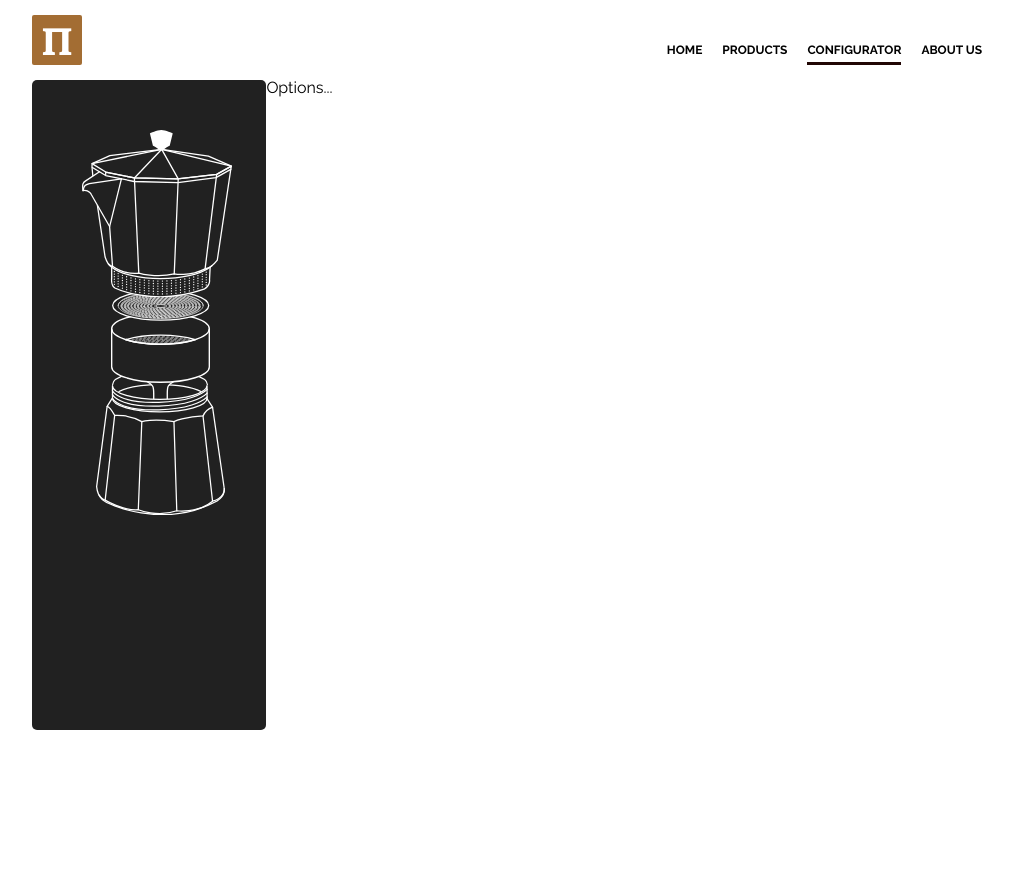
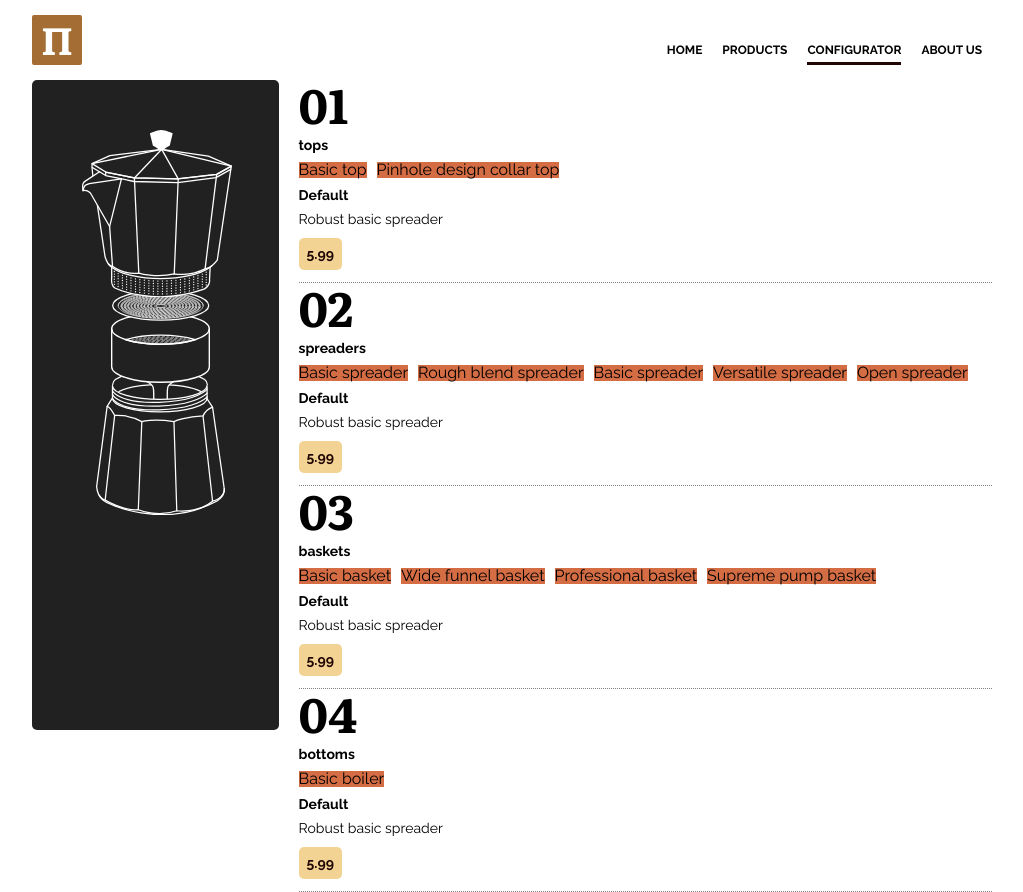
Before and after one commit to rafael-mindreau/percolator-poc, a React (Create React App) app: page /configurator in a window 1280 px wide. Shown: the whole page, without its empty margins (128-1151 px from the left). Before the commit the page ends 800 px from the top, so only its background shows below. Built offline with nearby package versions, Linux system fonts and the light colour scheme.

Commit message:
Redux and options upgrade

```diff
--- a/package.json
+++ b/package.json
@@ -5,8 +5,10 @@
   "dependencies": {
     "react": "^16.8.6",
     "react-dom": "^16.8.6",
+    "react-redux": "^7.1.0",
     "react-router-dom": "^5.0.1",
-    "react-scripts": "3.0.1"
+    "react-scripts": "3.0.1",
+    "redux": "^4.0.4"
   },
   "scripts": {
     "start": "react-scripts start",
--- a/src/components/Configurator.js
+++ b/src/components/Configurator.js
@@ -1,11 +1,53 @@
 import React from 'react';
+import { connect } from 'react-redux';
 import PercolatorAssembly from './PercolatorAssembly';
+import options from '../constants/options';
 import './Configurator.scss';
 
-function Configurator() {
+function Configurator({ spreader }) {
   const style = {
     backgroundColor: '#212121',
   };
+
+  console.log(options.spreaders);
+
+  const mappedOptions = Object.keys(options).map((partKey, index) => {
+    // Put choices per part into a list
+    const part = options[partKey];
+    const optionsPerPart = Object.keys(part).map((optionKey) => {
+      const option = part[optionKey];
+
+      return (
+        <div className="choice">
+          {option.name}
+        </div>
+      );
+    });
+
+    // Normalise number to have an appended 0 if not higher than 10
+    const optionNumber = index >= 9 ? index : `0${index + 1}`;
+
+    // Display option and its choices
+    // TODO also display options
+    return (
+      <div className="option">
+        <h2 className="option-number">{optionNumber}</h2>
+        <h3 className="option-title">{partKey}</h3>
+        <div className="choices">
+          {optionsPerPart}
+        </div>
+        <h3 className="choice-title">Default</h3>
+        <p className="choice-description">
+          {spreader.description}
+        </p>
+        <div className="bottom-bar">
+          <span className="cost">
+            {spreader.price}
+          </span>
+        </div>
+      </div>
+    );
+  });
 
   return (
     <div className="configurator">
@@ -13,10 +55,15 @@ function Configurator() {
         <PercolatorAssembly open backgroundColor={style.backgroundColor} />
       </div>
       <div className="options">
-        Options...
+        {mappedOptions}
       </div>
     </div>
   );
 }
 
-export default Configurator;
+const mapStateToProps = state => ({
+  top: state.config.top,
+  spreader: state.config.spreader,
+});
+
+export default connect(mapStateToProps)(Configurator);
--- a/src/components/Configurator.scss
+++ b/src/components/Configurator.scss
@@ -1,19 +1,79 @@
+@import '../constants/colors.scss';
+@import '../constants/shadows.scss';
+
 // Width of the viewport for the percolator assembly
-$viewport-width: 150px;
+$assembly-view-width: 150px;
+$assembly-view-padding: 50px;
 
 .configurator {
   display: flex;
   justify-content: space-between;
 
   .result-viewport {
-    padding: 50px;
-    width: $viewport-width;
+    padding: $assembly-view-padding;
+    width: $assembly-view-width;
     height: 550px;
 
     border-radius: 5px;
   }
 
   .options {
-    width: calc(100% - $viewport-width);
+    margin-left: 20px;
+    width: calc(100% - (#{$assembly-view-width} + (#{$assembly-view-padding} * 2)));
+
+    .option {
+      border-bottom: 1px dotted grey;
+
+      .option-number {
+        font-size: 48px;
+        font-family: 'Literata', serif;
+        font-weight: 700;
+      }
+
+      .option-title, .choice-title {
+        margin: 10px 0;
+        font-weight: 700;
+        font-size: 14px;
+      }
+
+      .choices {
+        display: flex;
+        justify-content: flex-start;
+
+        .choice {
+          margin: 0 5px;
+          background-color: $main-color;
+
+          &:first-child {
+            margin-left: 0;
+          }
+
+          &:last-child {
+            margin-right: 0;
+          }
+        }
+      }
+
+      .choice-description {
+        font-size: 14px;
+      }
+
+      .bottom-bar {
+        margin: 20px 0;
+
+        .cost {
+          max-width: 55px;
+          padding: 8px;
+
+          font-size: 14px;
+          font-weight: 700;
+          text-align: center;
+
+          background-color: $light-foreground;
+          color: $dark-text;
+          border-radius: 5px;
+        }
+      }
+    }
   }
 }
--- /dev/null
+++ b/src/constants/options.js
@@ -0,0 +1,96 @@
+const options = {
+  tops: {
+    basic: {
+      name: 'Basic top',
+      component: '',
+      perspectiveComponent: '',
+      description: 'Comes with a basic, robust diffuser, the top lid, and a threaded collar.',
+      price: 15.55,
+    },
+    pinholed: {
+      name: 'Pinhole design collar top',
+      component: '',
+      perspectiveComponent: '',
+      description: 'Special pinholed collar to better dissipate the heat.',
+      price: 18.99,
+    },
+  },
+  spreaders: {
+    basic: {
+      name: 'Basic spreader',
+      component: '',
+      perspectiveComponent: '',
+      description: 'Robust basic spreader',
+      price: 5.99,
+    },
+    rough: {
+      name: 'Rough blend spreader',
+      component: '',
+      perspectiveComponent: '',
+      description: 'Spreader with wider openings to allow through larger grain. If you like your dark and strong, then this is just for you.',
+      price: 7.99,
+    },
+    fine: {
+      name: 'Basic spreader',
+      component: '',
+      perspectiveComponent: '',
+      description: 'Spreader that comes with a much finer pitch, and needle-point pierced holes. This ensures a much longer brew, with a smoother texture, and great in taste.',
+      price: 9.99,
+    },
+    versatile: {
+      name: 'Versatile spreader',
+      component: '',
+      perspectiveComponent: '',
+      description: 'Comes with rubber stops that allow you to choose which openings are used. This allows you to select a finer or rough texture in your blend.',
+      price: 11.55,
+    },
+    open: {
+      name: 'Open spreader',
+      component: '',
+      perspectiveComponent: '',
+      description: 'Very high pitch spreader that enables you to leave the brew on for a lot longer. This ensures a much richer and deep taste.',
+      price: 8.50,
+    },
+  },
+  baskets: {
+    basic: {
+      name: 'Basic basket',
+      component: '',
+      perspectiveComponent: '',
+      description: 'The standard basket has the default funnel and pitch.',
+      price: 5.99,
+    },
+    wide: {
+      name: 'Wide funnel basket',
+      component: '',
+      perspectiveComponent: '',
+      description: 'This basket is ideal for espresso coffe, as its wider funnel allows you to brew your coffee a lot quicker.',
+      price: 5.99,
+    },
+    pro: {
+      name: 'Professional basket',
+      component: '',
+      perspectiveComponent: '',
+      description: 'Standard basket found in all professional sets of coffee makers. The lowered diffuser allows for the blend to be richer in taste.',
+      price: 8.99,
+    },
+    supreme: {
+      name: 'Supreme pump basket',
+      component: '',
+      perspectiveComponent: '',
+      description: 'This basket features a pump stem to better control the flow into the spreader and funnel. Has some adjustable parts to better control the type of brew. When selecting this basket, be sure to get a through-hole spreader.',
+      price: 15.99,
+    },
+  },
+  bottoms: {
+    basic: {
+      name: 'Basic boiler',
+      component: '',
+      perspectiveComponent: '',
+      description: 'A basic boiler, but watch out though, it sometimes explodes like a grenade, hah! Good luck with it, lol.',
+      price: 12.99,
+    },
+  },
+};
+
+export default options;
--- a/src/index.js
+++ b/src/index.js
@@ -1,11 +1,15 @@
 import React from 'react';
 import ReactDOM from 'react-dom';
 import { BrowserRouter } from 'react-router-dom';
+import { Provider } from 'react-redux';
+import store from './redux/store';
 import App from './App';
 
 ReactDOM.render(
-  <BrowserRouter>
-    <App />
-  </BrowserRouter>,
+  <Provider store={store}>
+    <BrowserRouter>
+      <App />
+    </BrowserRouter>
+  </Provider>,
   document.getElementById('root'),
 );
--- /dev/null
+++ b/src/redux/reducers/config.js
@@ -0,0 +1,20 @@
+import options from '../../constants/options';
+
+const initialState = {
+  top: {
+    ...options.tops.basic,
+  },
+  spreader: {
+    ...options.spreaders.basic,
+  },
+  basket: {},
+  bottom: {},
+};
+
+console.log(initialState);
+
+export default function config(state = initialState, action) {
+  switch (action.type) {
+    default: return state;
+  }
+}
--- /dev/null
+++ b/src/redux/reducers/index.js
@@ -0,0 +1,4 @@
+import { combineReducers } from 'redux';
+import config from './config';
+
+export default combineReducers({ config });
--- /dev/null
+++ b/src/redux/store.js
@@ -0,0 +1,4 @@
+import { createStore } from 'redux';
+import rootReducer from './reducers';
+
+export default createStore(rootReducer);
```
Also changed, not shown: 1 other file (tests, documents, lock files or other folders).
